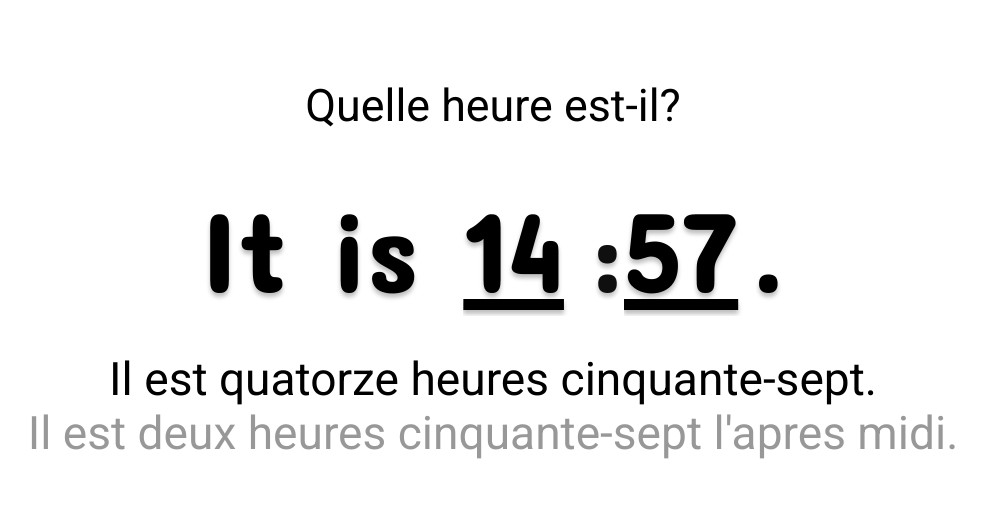
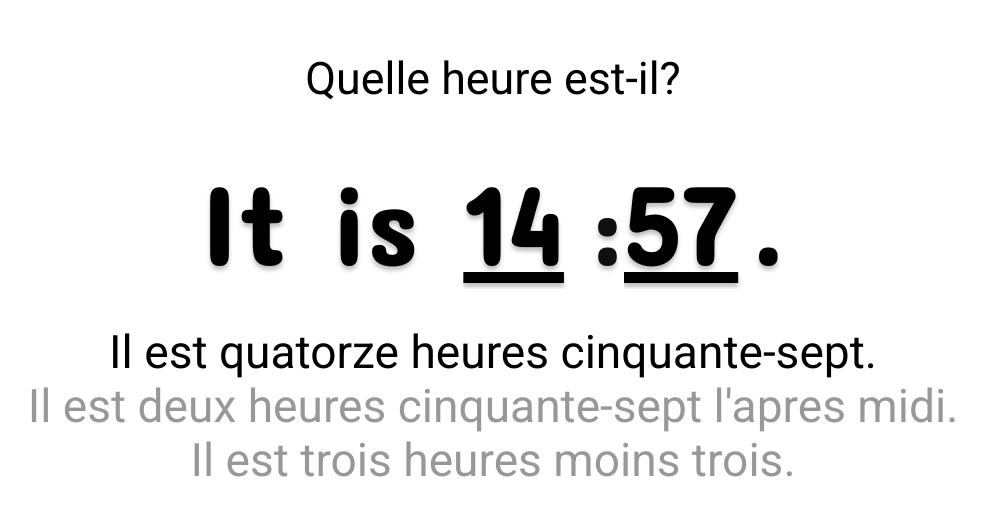
Before and after one commit to 80000K/Time-in-French, a Vue app: page / in a window 1280 px wide. Shown: the part 139-654 px from the top of the page, without its empty margins (147-1133 px from the left). Built offline with nearby package versions, Linux system fonts and the light colour scheme.

Commit message:
Complete QuarterTime output variant

```diff
--- /dev/null
+++ b/src/components/ToTime/QuarterTime/QuarterHour.vue
@@ -0,0 +1,58 @@
+<template>
+  <div class="quarter-hour">{{ hourPhrase }}</div>
+</template>
+
+<script>
+  const frenchHours = [
+    'zéro',
+    'une',
+    'deux',
+    'trois',
+    'quatre',
+    'cinq',
+    'six',
+    'sept',
+    'huit',
+    'neuf',
+    'dix',
+    'onze',
+    'douze',
+    'une',
+    'deux',
+    'trois',
+    'quatre',
+    'cinq',
+    'six',
+    'sept',
+    'huit',
+    'neuf',
+    'dix',
+    'onze',
+    'douze'
+  ];
+
+  export default {
+    name: 'QuarterHour',
+    props: { time: { type: Date, required: true } },
+    computed: {
+      hourPhrase () {
+        let datetime = new Date(this.time),
+          hour = datetime.getHours(),
+          minutes = datetime.getMinutes(),
+          suffix = 'heure' + ([0, 1].includes(hour) ? '' : 's');
+
+        if ([0, 12].includes(hour) && minutes === 0) {
+          return '';
+        }
+
+        if (minutes > 30) {
+          hour += 1;
+        }
+
+        return `${frenchHours[hour]} ${suffix}`;
+      }
+    }
+  }
+</script>
+
+<style scoped></style>
--- /dev/null
+++ b/src/components/ToTime/QuarterTime/QuarterMinute.vue
@@ -0,0 +1,48 @@
+<template>
+  <div class="quarter-minute">
+    <span class="quarter-minute__prefix"> </span>
+    {{ minutePhrase }}
+  </div>
+</template>
+
+<script>
+  const frenchMinutes = ['', 'une', 'deux', 'trois', 'quatre', 'cinq', 'six', 'sept', 'huit', 'neuf', 'dix', 'onze', 'douze', 'treize', 'quatorze', 'quinze', 'seize', 'dix-sept', 'dix-huit', 'dix-neuf', 'vingt', 'vingt-et-une', 'vingt-deux', 'vingt-trois', 'vingt-quatre', 'vingt-cinq', 'vingt-six', 'vingt-sept', 'vingt-huit', 'vingt-neuf', 'trente', 'trente-et-une', 'trente-deux', 'trente-trois', 'trente-quatre', 'trente-cinq', 'trente-six', 'trente-sept', 'trente-huit', 'trente-neuf', 'quarante', 'quarante-et-une', 'quarante-deux', 'quarante-trois', 'quarante-quatre', 'quarante-cinq', 'quarante-six', 'quarante-sept', 'quarante-huit', 'quarante-neuf', 'cinquante', 'cinquante-et-une', 'cinquante-deux', 'cinquante-trois', 'cinquante-quatre', 'cinquante-cinq', 'cinquante-six', 'cinquante-sept', 'cinquante-huit', 'cinquante-neuf']
+
+  export default {
+    name: 'QuarterMinute',
+    props: { time: { type: Date, required: true } },
+    computed: {
+      minutePhrase () {
+        let datetime = new Date(this.time),
+          minutes = datetime.getMinutes(),
+          prefix = '';
+
+        // There are a few special cases, we have separate handling
+        // for each of these.
+        if (minutes === 15) {
+          return 'quart';
+        } else if (minutes === 30) {
+          return 'et demi';
+        } else if (minutes === 45) {
+          return 'moins quart';
+        }
+
+        // If the minute is > 30, then it subtracts from the next
+        // hour instead.
+        if (minutes > 30) {
+          minutes = 60 - minutes;
+          prefix = 'moins ';
+        }
+
+        return ` ${prefix}${frenchMinutes[minutes]}`;
+      }
+    }
+  }
+</script>
+
+<style scoped>
+  .quarter-minute__prefix:after {
+    content: ' ';
+    display: inline-block;
+  }
+</style>
--- /dev/null
+++ b/src/components/ToTime/QuarterTime/index.vue
@@ -0,0 +1,31 @@
+<template>
+  <div class="quarter-time">
+    <span class='quarter-time__prefix'>Il est </span>
+    <QuarterHour :time="time" />
+    <QuarterMinute :time="time" />.
+  </div>
+</template>
+
+<script>
+  import QuarterHour from './QuarterHour.vue';
+  import QuarterMinute from './QuarterMinute.vue';
+
+  export default {
+    name: 'QuarterTime',
+    props: { time: { type: Date, required: true } },
+    components: { QuarterHour, QuarterMinute }
+  }
+</script>
+
+<style scoped>
+  .quarter-time {
+    opacity: 0.4;
+    display: flex;
+    justify-content: center;
+  }
+
+  .quarter-time__prefix:after {
+    content: ' ';
+    display: inline-block;
+  }
+</style>
--- a/src/components/ToTime/index.vue
+++ b/src/components/ToTime/index.vue
@@ -2,7 +2,7 @@
   <div class="to-time">
     <MilitaryTime :time="time" />
     <CivilianTime :time="time" />
-    <!-- <QuarterTime :time="time" /> -->
+    <QuarterTime :time="time" />
     <!-- <ContextualTime :time="time" /> -->
   </div>
 </template>
@@ -10,11 +10,12 @@
 <script>
   import MilitaryTime from './MilitaryTime';
   import CivilianTime from './CivilianTime';
+  import QuarterTime from './QuarterTime';
 
   export default {
     name: 'ToTime',
     props: { time: { type: Date, required: true } },
-    components: { MilitaryTime, CivilianTime }
+    components: { MilitaryTime, CivilianTime, QuarterTime }
   }
 </script>
 
```
